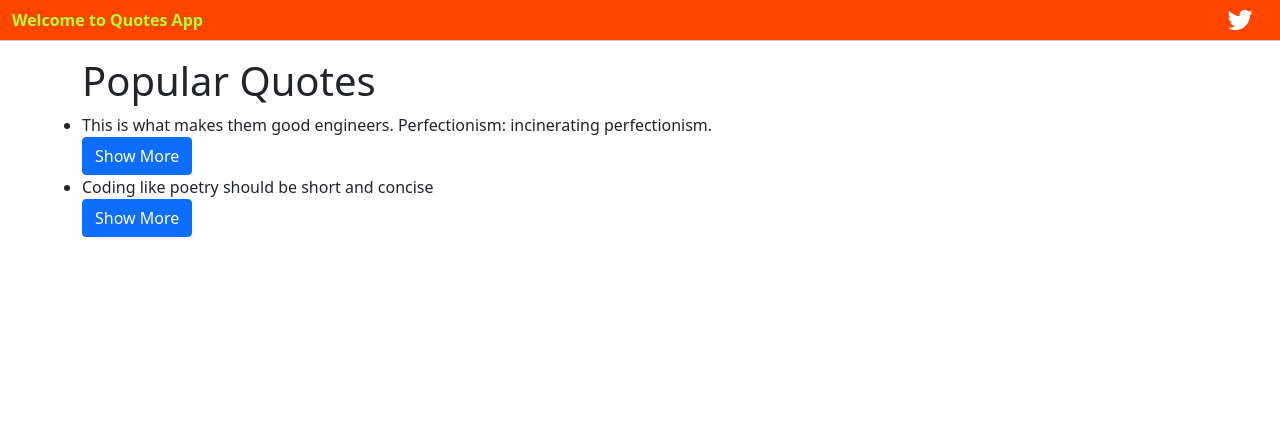
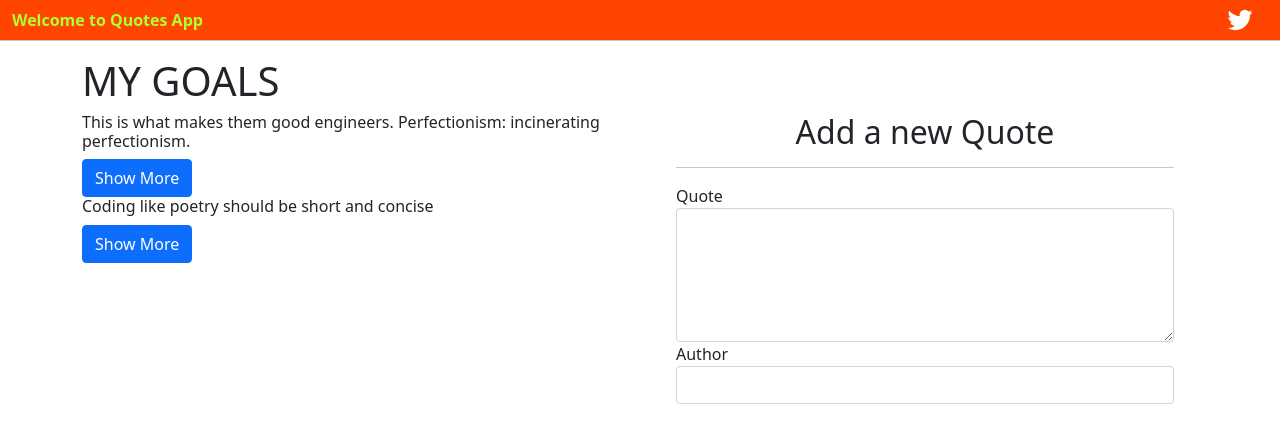
Before and after one commit to ezekielkibiego/Quotes-App, an Angular app: page / in a window 1280 px wide. Shown: the top 442 px of the page. Built offline with nearby package versions, Linux system fonts and the light colour scheme.

Commit message:
add form

```diff
--- /dev/null
+++ b/src/app/quote-form/quote-form.component.html
@@ -0,0 +1,19 @@
+<div class="container-fluid">
+    <h2 class="text-center">Add a new Quote</h2>
+    <hr>
+    <form>
+        <div class="form-group">
+
+            <label for="quote">Quote</label>
+            <textarea class="form-control" id="quote" rows="5" required></textarea>
+
+        </div>
+        <div class="form-group">
+
+            <label for="name">Author</label>
+            <input type="text" required class="form-control" id="name">
+
+        </div>
+
+    </form>
+</div>
--- /dev/null
+++ b/src/app/quote-form/quote-form.component.ts
@@ -0,0 +1,15 @@
+import { Component, OnInit } from '@angular/core';
+
+@Component({
+  selector: 'app-quote-form',
+  templateUrl: './quote-form.component.html',
+  styleUrls: ['./quote-form.component.css']
+})
+export class QuoteFormComponent implements OnInit {
+
+  constructor() { }
+
+  ngOnInit(): void {
+  }
+
+}
--- a/src/app/quotes/quotes.component.html
+++ b/src/app/quotes/quotes.component.html
@@ -3,40 +3,46 @@
   <div class="spacer"></div>
   <a aria-label="twitter" target="_blank" rel="noopener" href="https://twitter.com/KibiegoEzekiel" title="Twitter">
     <svg id="twitter-logo" height="24" data-name="Logo" xmlns="http://www.w3.org/2000/svg" viewBox="0 0 400 400">
-          <rect width="400" height="400" fill="none"/>
-          <path d="M153.62,301.59c94.34,0,145.94-78.16,145.94-145.94,0-2.22,0-4.43-.15-6.63A104.36,104.36,0,0,0,325,122.47a102.38,102.38,0,0,1-29.46,8.07,51.47,51.47,0,0,0,22.55-28.37,102.79,102.79,0,0,1-32.57,12.45,51.34,51.34,0,0,0-87.41,46.78A145.62,145.62,0,0,1,92.4,107.81a51.33,51.33,0,0,0,15.88,68.47A50.91,50.91,0,0,1,85,169.86c0,.21,0,.43,0,.65a51.31,51.31,0,0,0,41.15,50.28,51.21,51.21,0,0,1-23.16.88,51.35,51.35,0,0,0,47.92,35.62,102.92,102.92,0,0,1-63.7,22A104.41,104.41,0,0,1,75,278.55a145.21,145.21,0,0,0,78.62,23" fill="#fff"/>
+      <rect width="400" height="400" fill="none" />
+      <path
+        d="M153.62,301.59c94.34,0,145.94-78.16,145.94-145.94,0-2.22,0-4.43-.15-6.63A104.36,104.36,0,0,0,325,122.47a102.38,102.38,0,0,1-29.46,8.07,51.47,51.47,0,0,0,22.55-28.37,102.79,102.79,0,0,1-32.57,12.45,51.34,51.34,0,0,0-87.41,46.78A145.62,145.62,0,0,1,92.4,107.81a51.33,51.33,0,0,0,15.88,68.47A50.91,50.91,0,0,1,85,169.86c0,.21,0,.43,0,.65a51.31,51.31,0,0,0,41.15,50.28,51.21,51.21,0,0,1-23.16.88,51.35,51.35,0,0,0,47.92,35.62,102.92,102.92,0,0,1-63.7,22A104.41,104.41,0,0,1,75,278.55a145.21,145.21,0,0,0,78.62,23"
+        fill="#fff" />
     </svg>
   </a>
 </div><br>
 <hr>
 
 <div class="container">
-    <h1>Popular Quotes</h1>
+  <h1>MY GOALS</h1>
+
   <div class="row">
-    <ul>
+    <div class="col-md-6">
       <div *ngFor='let quote of quotes;let i = index'>
         <div>
-          <li> {{quote.name}} </li>
+          <h6>{{quote.name}}</h6>
           <button (click)='toggleDetails(i)' class="btn btn-primary">Show More</button>
         </div>
+
         <div *ngIf='quote.showAuthor'>
           <app-quote-details [quote]='quote' (isComplete) = 'deleteQuote($event,i)'></app-quote-details>
-
         </div>
       </div>
-    </ul>
+    </div>
+    <div class="col-md-6">
+      <app-quote-form></app-quote-form>
+    </div>
   </div>
 </div>
 
 <!-- <div class="container">
-    <h1>My Goals</h1>
+  <h1>MY GOALS</h1>
   <hr>
 
   <div class="row">
     <div class="col-md-6">
       <div *ngFor='let goal of goals;let i = index'>
         <div>
-            <h4 id={{i}} appStrikethrough>{{goal.name}} due on {{goal.completeDate|date|uppercase}}</h4>
+          <h6 id={{i}} appStrikethrough>{{goal.name}} due on {{goal.completeDate|date|uppercase}}</h6>
           <button (click)='toggleDetails(i)' class="btn btn-primary">Toggle Details</button>
         </div>
 
@@ -45,7 +51,9 @@
         </div>
       </div>
     </div>
+    <div class="col-md-6">
+      <app-goal-form (addGoal)="addNewGoal($event)"></app-goal-form>
     </div>
-
+  </div>
   <p *ngIf='goals.length > 5'>You have too many goals</p>
 </div> -->
```
Also changed, not shown: src/app/app.module.ts (+6 -2 lines), src/app/quote-form/quote-form.component.css (added), 1 other file (tests, documents, lock files or other folders). Lines whose indentation alone changed are shown as unchanged.
